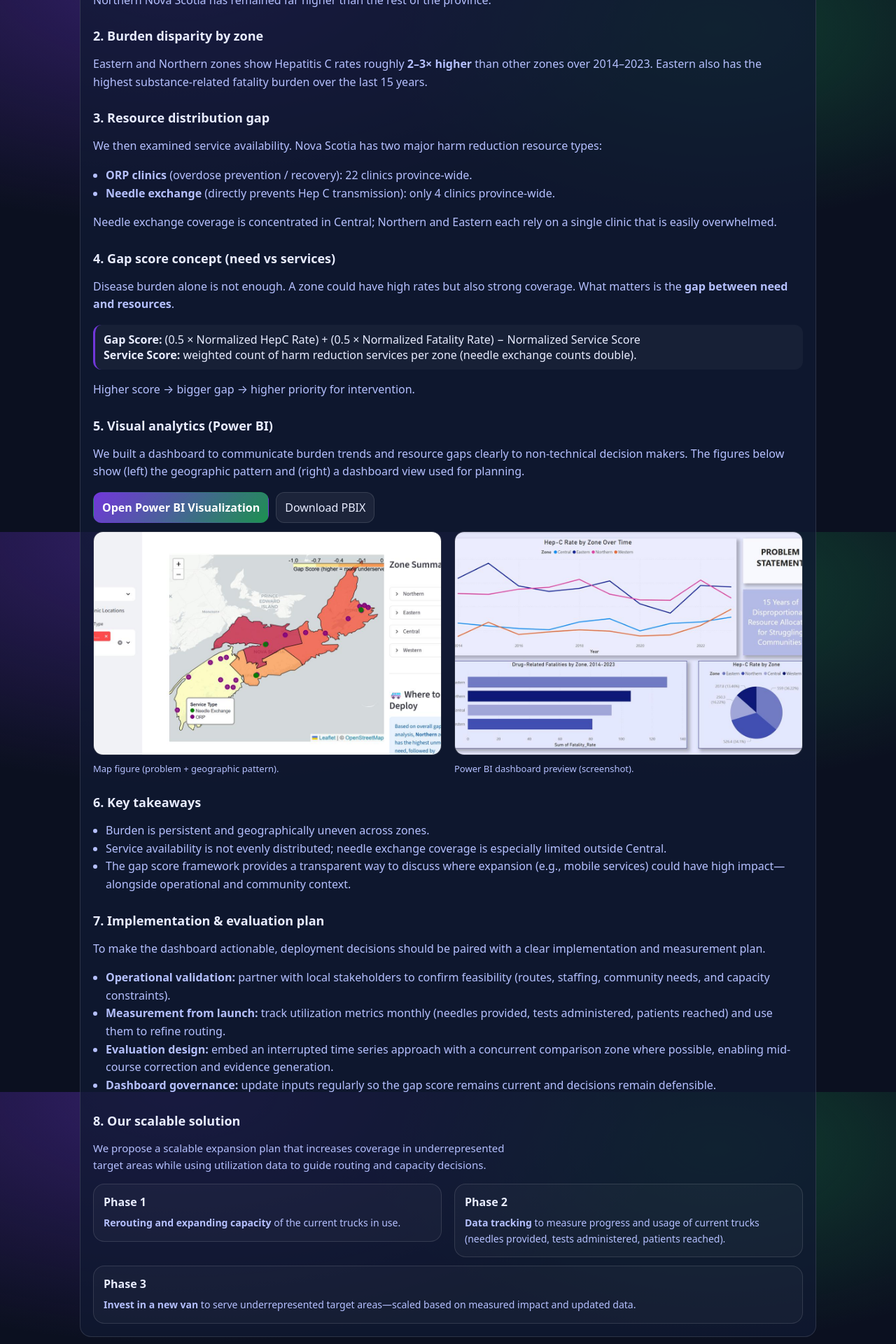
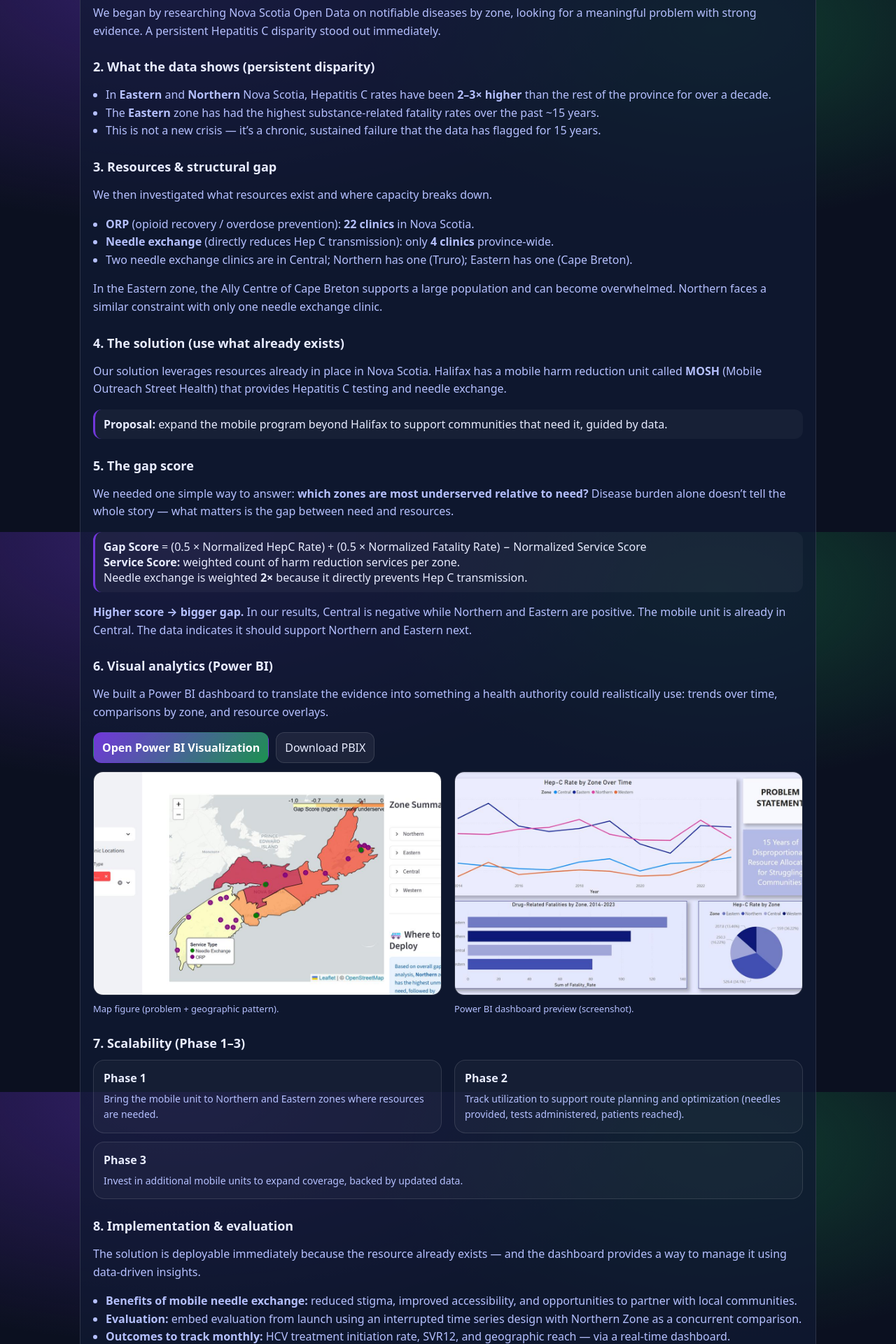
Before and after one commit to A00488698/datajam2026, a React (Vite) app: page /#/statistical-analysis in a window 1280 px wide. Shown: the part 840-2760 px from the top of the page at 70% size. Built offline with nearby package versions, Linux system fonts and the light colour scheme.

Commit message:
Align Home + Problem Analysis content with final pitch script (MOSH, gap score, phases, evaluation)

```diff
--- a/src/pages/Home.tsx
+++ b/src/pages/Home.tsx
@@ -7,27 +7,40 @@ export default function Home() {
         <div className="badge">DataJam 2026</div>
         <h1 className="h1">Hep C / Substance Use Resource Optimization Dashboard</h1>
         <p className="lead">
-          A data-driven planning tool to identify where harm reduction services are most urgently needed across Nova
-          Scotia.
+          A data-driven tool to highlight where harm-reduction services are most needed in Nova Scotia—and how to deploy
+          existing resources more effectively.
         </p>
       </div>
 
       <div className="card">
-        <h2>Solution Overview</h2>
+        <h2>Project Flow (as presented)</h2>
         <p className="lead" style={{ fontSize: 16 }}>
-          We overlay Hep C burden and substance-related fatality risk against existing harm reduction coverage, then use a
-          gap score to rank which zones are most underserved relative to need.
+          We started by looking for a meaningful public-health problem in Nova Scotia Open Data. The evidence shows a
+          persistent Hep C burden disparity by zone, paired with long-running substance-related fatalities. We then mapped
+          existing resources and built a gap score framework to guide scalable intervention planning.
         </p>
 
         <div className="divider" />
 
         <h3>Workflow</h3>
         <ol>
-          <li>Identify persistent burden hotspots by zone (Hep C + fatalities)</li>
-          <li>Map what services exist (ORP clinics + needle exchange + mobile units)</li>
-          <li>Compute a gap score: need minus service availability</li>
-          <li>Prioritize where to expand services next (e.g., mobile harm reduction van routes)</li>
-          <li>Deliver an interactive dashboard for planning and accountability</li>
+          <li>
+            Explore notifiable disease trends by zone and identify a persistent Hep C disparity (Eastern/Northern are 2–3×
+            higher for over a decade).
+          </li>
+          <li>
+            Confirm compounding risk via substance-related fatality trends (Eastern consistently highest over ~15 years).
+          </li>
+          <li>
+            Inventory resources and structural constraints (ORP clinics vs needle exchange coverage).
+          </li>
+          <li>
+            Compute a gap score: need (Hep C + fatalities) minus service availability (needle exchange weighted higher).
+          </li>
+          <li>
+            Propose a scalable solution using existing capacity: expand a mobile harm-reduction unit (e.g., MOSH) beyond
+            Halifax and optimize deployment using data.
+          </li>
         </ol>
 
         <div className="divider" />
@@ -46,17 +59,17 @@ export default function Home() {
         <div className="card">
           <h2>Datasets</h2>
           <p className="lead" style={{ fontSize: 15 }}>
-            Our analysis combines (1) Hep C surveillance trends by zone, (2) substance-related fatality trends by zone,
-            and (3) harm reduction service locations. Downloads below include the core files we used in the workflow.
+            The workflow combines disease burden trends, substance-related fatalities, and harm-reduction service
+            locations. Below are the core files used in our analysis.
           </p>
 
           <div className="grid two" style={{ marginTop: 12 }}>
             <div className="card dataset-card">
               <div className="dataset-title">
                 <code>hepc_clean.csv</code>
-                <span className="badge">Forecasting</span>
+                <span className="badge">Burden</span>
               </div>
-              <p className="dataset-meta">Historical surveillance time-series (Zone / Year / HepC_Cases / HepC_Rate)</p>
+              <p className="dataset-meta">Hep C surveillance by zone over time (Zone / Year / HepC_Cases / HepC_Rate)</p>
               <div className="btnrow">
                 <a
                   className="btn primary"
@@ -72,9 +85,9 @@ export default function Home() {
             <div className="card dataset-card">
               <div className="dataset-title">
                 <code>Clinic_Locations_geocoded.csv</code>
-                <span className="badge">Mapping</span>
+                <span className="badge">Services</span>
               </div>
-              <p className="dataset-meta">Geocoded clinic locations (spatial analysis / dashboards)</p>
+              <p className="dataset-meta">Geocoded service locations (spatial analysis / dashboard overlays)</p>
               <div className="btnrow">
                 <a
                   className="btn"
@@ -92,56 +105,16 @@ export default function Home() {
 
       <div className="section">
         <div className="card">
-          <h2>Project Summary</h2>
-          <div className="grid" style={{ gridTemplateColumns: '1fr 1fr' }}>
-            <div>
-              <h3>The Problem</h3>
-              <ul>
-                <li>
-                  Eastern and Northern Nova Scotia have had Hepatitis C rates <b>2–3× higher</b> than the rest of the
-                  province consistently for over a decade (2014–2023).
-                </li>
-                <li>
-                  Eastern zone has also had the highest substance-related fatality rates every year from 2009–2024—nearly
-                  <b> double Western zone</b> over that 15-year period.
-                </li>
-                <li>This is not a recent crisis—it’s a chronic, sustained failure the data has flagged for 15 years.</li>
-              </ul>
-            </div>
-
-            <div>
-              <h3>Resources & Structural Gap</h3>
-              <ul>
-                <li>
-                  ORP (opioid recovery / overdose prevention): <b>22 clinics</b> in Nova Scotia.
-                </li>
-                <li>
-                  Needle exchange (directly prevents Hep C transmission): only <b>4 clinics</b> province-wide.
-                </li>
-                <li>
-                  Two needle exchange clinics are in Central; Northern has one (Truro); Eastern has one (Cape Breton).
-                </li>
-              </ul>
-            </div>
-          </div>
-
-          <div className="divider" />
-
-          <h3>Our Solution</h3>
-          <p className="lead" style={{ fontSize: 15 }}>
-            Expand a mobile harm reduction unit (like MOSH in Halifax) beyond Central—guided by a gap score framework
-            that quantifies unmet need and supports data-driven deployment planning.
-          </p>
-
-          <div className="callout" style={{ marginTop: 12 }}>
-            <b>Story:</b> Here’s where people are dying. Here’s where the services are. Here’s the gap. Here’s where we’d
+          <h2>One-sentence story</h2>
+          <div className="callout">
+            <b>Here’s where people are dying.</b> Here’s where the services are. Here’s the gap. Here’s where we’d
             intervene first.
           </div>
         </div>
       </div>
 
       <div className="footer container">
-        <div>© DataJam 2026 — site scaffolded for you to edit.</div>
+        <div>© DataJam 2026</div>
       </div>
     </div>
   );
--- a/src/pages/StatisticalAnalysis.tsx
+++ b/src/pages/StatisticalAnalysis.tsx
@@ -32,7 +32,7 @@ export default function StatisticalAnalysis() {
         <div className="badge">Analysis</div>
         <h1 className="h1">Problem Analysis</h1>
         <p className="lead">
-          A structured walkthrough of the problem, the evidence, and how we translate analysis into an actionable plan.
+          This page follows our pitch: problem discovery → evidence → resource gap → gap score → scalable solution.
         </p>
       </div>
 
@@ -92,14 +92,14 @@ export default function StatisticalAnalysis() {
         <div className="card toc">
           <h2>On This Page</h2>
           {[
-            ['sec-1-1', '1. Problem discovery (data audit)'],
-            ['sec-1-2', '2. Burden disparity by zone'],
-            ['sec-1-3', '3. Resource distribution gap'],
-            ['sec-1-4', '4. Gap score concept (need vs services)'],
-            ['sec-1-5', '5. Visual analytics (Power BI)'],
-            ['sec-1-6', '6. Key takeaways'],
-            ['sec-1-7', '7. Implementation & evaluation plan'],
-            ['sec-1-8', '8. Our scalable solution'],
+            ['sec-1', '1. Problem discovery (Nova Scotia Open Data)'],
+            ['sec-2', '2. What the data shows (persistent disparity)'],
+            ['sec-3', '3. Resources & structural gap'],
+            ['sec-4', '4. The solution (use what already exists)'],
+            ['sec-5', '5. The gap score'],
+            ['sec-6', '6. Visual analytics (Power BI)'],
+            ['sec-7', '7. Scalability (Phase 1–3)'],
+            ['sec-8', '8. Implementation & evaluation'],
           ].map(([id, label]) => (
             <a
               key={id}
@@ -118,49 +118,74 @@ export default function StatisticalAnalysis() {
 
       <div className="section">
         <div className="card article">
-          <h2 id="sec-1-1">1. Problem discovery (data audit)</h2>
+          <h2 id="sec-1">1. Problem discovery (Nova Scotia Open Data)</h2>
           <p>
-            We started by exploring notifiable disease trends by zone. A persistent, multi-year disparity stood out: Hep C
-            burden in Eastern and Northern Nova Scotia has remained far higher than the rest of the province.
+            We began by researching Nova Scotia Open Data on notifiable diseases by zone, looking for a meaningful
+            problem with strong evidence. A persistent Hepatitis C disparity stood out immediately.
           </p>
 
-          <h2 id="sec-1-2">2. Burden disparity by zone</h2>
-          <p>
-            Eastern and Northern zones show Hepatitis C rates roughly <b>2–3× higher</b> than other zones over 2014–2023.
-            Eastern also has the highest substance-related fatality burden over the last 15 years.
-          </p>
-
-          <h2 id="sec-1-3">3. Resource distribution gap</h2>
-          <p>We then examined service availability. Nova Scotia has two major harm reduction resource types:</p>
+          <h2 id="sec-2">2. What the data shows (persistent disparity)</h2>
           <ul>
             <li>
-              <b>ORP clinics</b> (overdose prevention / recovery): 22 clinics province-wide.
+              In <b>Eastern</b> and <b>Northern</b> Nova Scotia, Hepatitis C rates have been <b>2–3× higher</b> than the rest
+              of the province for over a decade.
             </li>
             <li>
-              <b>Needle exchange</b> (directly prevents Hep C transmission): only 4 clinics province-wide.
+              The <b>Eastern</b> zone has had the highest substance-related fatality rates over the past ~15 years.
+            </li>
+            <li>
+              This is not a new crisis — it’s a chronic, sustained failure that the data has flagged for 15 years.
+            </li>
+          </ul>
+
+          <h2 id="sec-3">3. Resources &amp; structural gap</h2>
+          <p>We then investigated what resources exist and where capacity breaks down.</p>
+          <ul>
+            <li>
+              <b>ORP</b> (opioid recovery / overdose prevention): <b>22 clinics</b> in Nova Scotia.
+            </li>
+            <li>
+              <b>Needle exchange</b> (directly reduces Hep C transmission): only <b>4 clinics</b> province-wide.
+            </li>
+            <li>
+              Two needle exchange clinics are in Central; Northern has one (Truro); Eastern has one (Cape Breton).
             </li>
           </ul>
           <p>
-            Needle exchange coverage is concentrated in Central; Northern and Eastern each rely on a single clinic that is
-            easily overwhelmed.
+            In the Eastern zone, the Ally Centre of Cape Breton supports a large population and can become overwhelmed.
+            Northern faces a similar constraint with only one needle exchange clinic.
           </p>
 
-          <h2 id="sec-1-4">4. Gap score concept (need vs services)</h2>
+          <h2 id="sec-4">4. The solution (use what already exists)</h2>
           <p>
-            Disease burden alone is not enough. A zone could have high rates but also strong coverage. What matters is the
-            <b> gap between need and resources</b>.
+            Our solution leverages resources already in place in Nova Scotia. Halifax has a mobile harm reduction unit
+            called <b>MOSH</b> (Mobile Outreach Street Health) that provides Hepatitis C testing and needle exchange.
           </p>
           <div className="callout">
-            <b>Gap Score:</b> (0.5 × Normalized HepC Rate) + (0.5 × Normalized Fatality Rate) − Normalized Service Score
+            <b>Proposal:</b> expand the mobile program beyond Halifax to support communities that need it, guided by data.
+          </div>
+
+          <h2 id="sec-5">5. The gap score</h2>
+          <p>
+            We needed one simple way to answer: <b>which zones are most underserved relative to need?</b> Disease burden
+            alone doesn’t tell the whole story — what matters is the gap between need and resources.
+          </p>
+          <div className="callout">
+            <b>Gap Score</b> = (0.5 × Normalized HepC Rate) + (0.5 × Normalized Fatality Rate) − Normalized Service Score
             <br />
-            <b>Service Score:</b> weighted count of harm reduction services per zone (needle exchange counts double).
+            <b>Service Score:</b> weighted count of harm reduction services per zone.
+            <br />
+            Needle exchange is weighted <b>2×</b> because it directly prevents Hep C transmission.
           </div>
-          <p>Higher score → bigger gap → higher priority for intervention.</p>
+          <p>
+            <b>Higher score → bigger gap.</b> In our results, Central is negative while Northern and Eastern are positive.
+            The mobile unit is already in Central. The data indicates it should support Northern and Eastern next.
+          </p>
 
-          <h2 id="sec-1-5">5. Visual analytics (Power BI)</h2>
+          <h2 id="sec-6">6. Visual analytics (Power BI)</h2>
           <p>
-            We built a dashboard to communicate burden trends and resource gaps clearly to non-technical decision makers.
-            The figures below show (left) the geographic pattern and (right) a dashboard view used for planning.
+            We built a Power BI dashboard to translate the evidence into something a health authority could realistically
+            use: trends over time, comparisons by zone, and resource overlays.
           </p>
           <div className="btnrow" style={{ marginTop: 10 }}>
             <a
@@ -192,72 +217,48 @@ export default function StatisticalAnalysis() {
             </div>
           </div>
 
-          <h2 id="sec-1-6">6. Key takeaways</h2>
-          <ul>
-            <li>Burden is persistent and geographically uneven across zones.</li>
-            <li>
-              Service availability is not evenly distributed; needle exchange coverage is especially limited outside
-              Central.
-            </li>
-            <li>
-              The gap score framework provides a transparent way to discuss where expansion (e.g., mobile services) could
-              have high impact—alongside operational and community context.
-            </li>
-          </ul>
-
-          <h2 id="sec-1-7">7. Implementation &amp; evaluation plan</h2>
-          <p>
-            To make the dashboard actionable, deployment decisions should be paired with a clear implementation and
-            measurement plan.
-          </p>
-          <ul>
-            <li>
-              <b>Operational validation:</b> partner with local stakeholders to confirm feasibility (routes, staffing,
-              community needs, and capacity constraints).
-            </li>
-            <li>
-              <b>Measurement from launch:</b> track utilization metrics monthly (needles provided, tests administered,
-              patients reached) and use them to refine routing.
-            </li>
-            <li>
-              <b>Evaluation design:</b> embed an interrupted time series approach with a concurrent comparison zone where
-              possible, enabling mid-course correction and evidence generation.
-            </li>
-            <li>
-              <b>Dashboard governance:</b> update inputs regularly so the gap score remains current and decisions remain
-              defensible.
-            </li>
-          </ul>
-
-          <h2 id="sec-1-8">8. Our scalable solution</h2>
-          <p className="lead" style={{ fontSize: 15 }}>
-            We propose a scalable expansion plan that increases coverage in underrepresented target areas while using
-            utilization data to guide routing and capacity decisions.
-          </p>
-
+          <h2 id="sec-7">7. Scalability (Phase 1–3)</h2>
           <div className="grid two" style={{ marginTop: 12 }}>
             <div className="card dataset-card" style={{ padding: 14 }}>
               <h3 style={{ marginTop: 0 }}>Phase 1</h3>
               <p className="dataset-meta">
-                <b>Rerouting and expanding capacity</b> of the current trucks in use.
+                Bring the mobile unit to Northern and Eastern zones where resources are needed.
               </p>
             </div>
             <div className="card dataset-card" style={{ padding: 14 }}>
               <h3 style={{ marginTop: 0 }}>Phase 2</h3>
               <p className="dataset-meta">
-                <b>Data tracking</b> to measure progress and usage of current trucks (needles provided, tests administered,
+                Track utilization to support route planning and optimization (needles provided, tests administered,
                 patients reached).
               </p>
             </div>
           </div>
-
           <div className="card dataset-card" style={{ padding: 14, marginTop: 12 }}>
             <h3 style={{ marginTop: 0 }}>Phase 3</h3>
             <p className="dataset-meta">
-              <b>Invest in a new van</b> to serve underrepresented target areas—scaled based on measured impact and updated
-              data.
+              Invest in additional mobile units to expand coverage, backed by updated data.
             </p>
           </div>
+
+          <h2 id="sec-8">8. Implementation &amp; evaluation</h2>
+          <p>
+            The solution is deployable immediately because the resource already exists — and the dashboard provides a way
+            to manage it using data-driven insights.
+          </p>
+          <ul>
+            <li>
+              <b>Benefits of mobile needle exchange:</b> reduced stigma, improved accessibility, and opportunities to
+              partner with local communities.
+            </li>
+            <li>
+              <b>Evaluation:</b> embed evaluation from launch using an interrupted time series design with Northern Zone as
+              a concurrent comparison.
+            </li>
+            <li>
+              <b>Outcomes to track monthly:</b> HCV treatment initiation rate, SVR12, and geographic reach — via a real-time
+              dashboard.
+            </li>
+          </ul>
         </div>
       </div>
 
```
